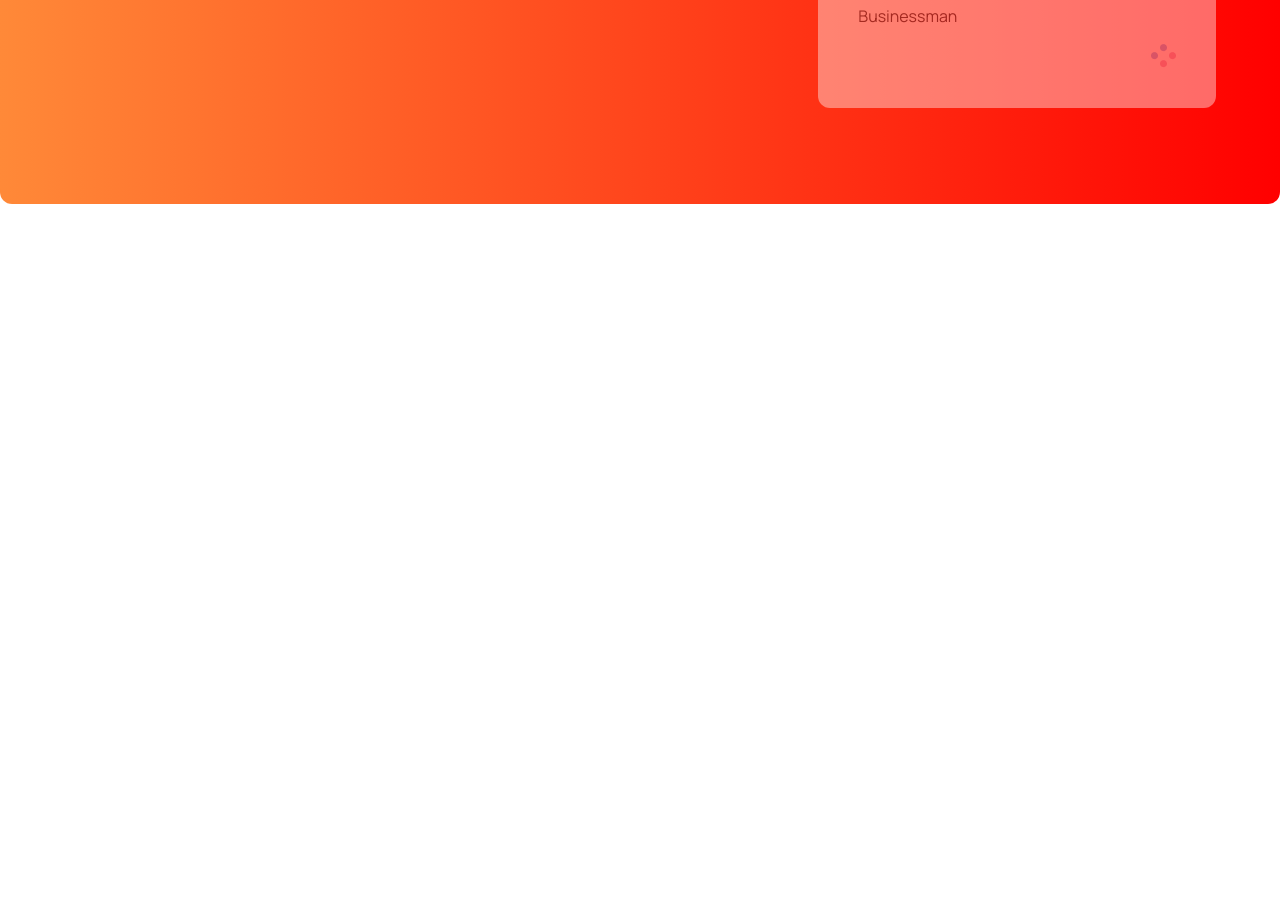
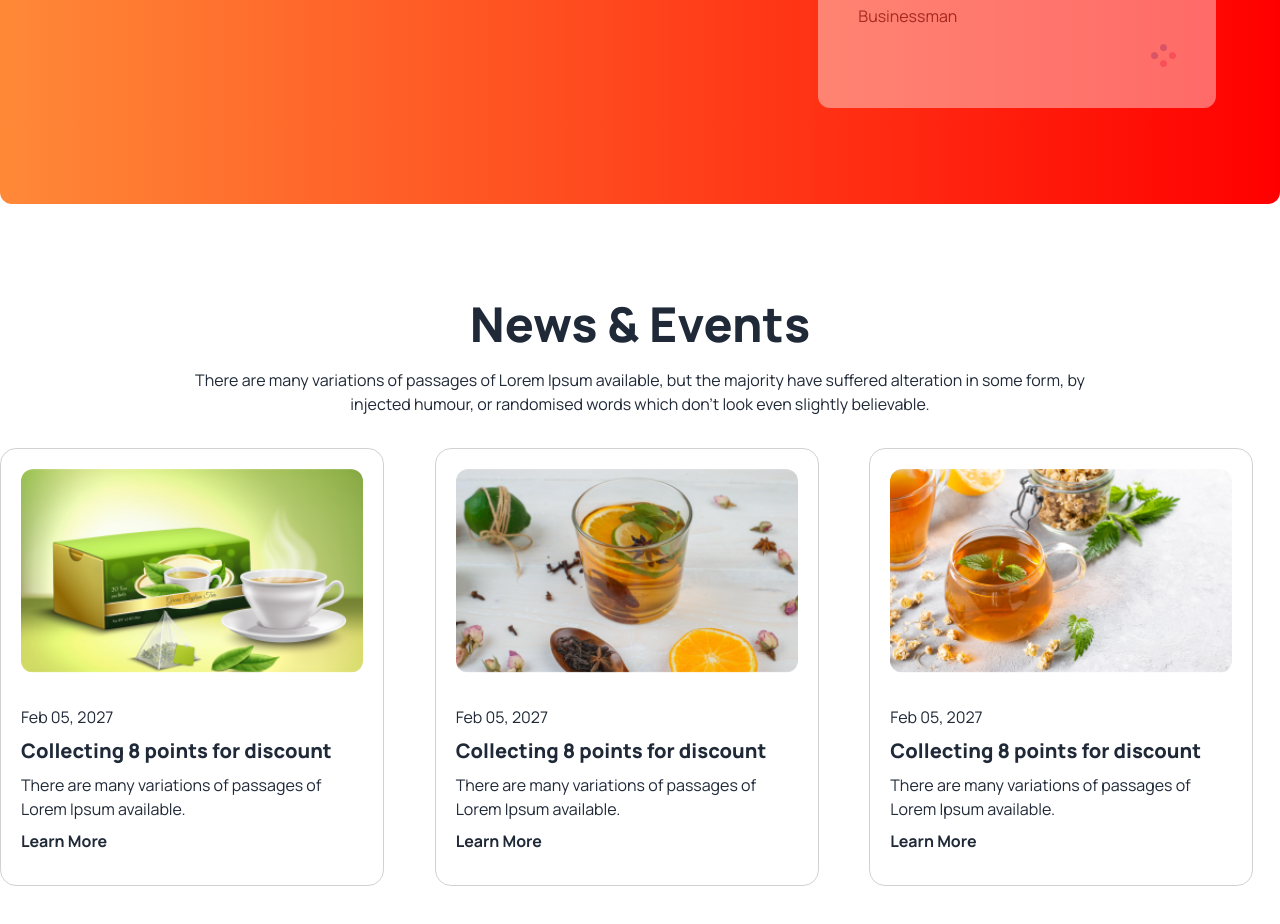
Before and after one commit to DipuHaider/PH_B8_M3_Practice_Tea_house, a plain HTML site: page index.html in a window 1280 px wide. Shown: the part 2415-3339 px from the top of the page. Before the commit the page ends 2715 px from the top, so only its background shows below. Drawn offline with nearby package versions, Linux system fonts and the light colour scheme.

Commit message:
Add News & Events Section

```diff
--- a/index.html
+++ b/index.html
@@ -185,6 +185,53 @@
             </div>
         </section>
 
+        <!-- news & Events -->
+        <section class="my-24 text-center">
+            <div>
+                <h2 class="tea-dark font-extrabold text-5xl mb-5">News & Events</h2>
+                <p class="max-w-4xl mx-auto tea-light text-base font-normal">There are many variations of passages of Lorem Ipsum available, but the majority have suffered alteration in some form, by injected humour, or randomised words which don't look even slightly believable.</p>
+            </div>
+
+            <!-- card container -->
+            <div class="grid gap-6 grid-cols-1 md:grid-cols-2 lg:grid-cols-3 mt-8 ">
+                <div class="card w-96 border-[#D2D2D2] border-[1px]">
+                    <figure class="px-5 pt-5">
+                        <img src="./images/news-1.png" alt="News" class="rounded-xl w-full" />
+                    </figure>
+                    <div class="card-body items-start text-left px-5">
+                        <p class="tea-light text-base font-normal">Feb 05, 2027</p>
+                        <h2 class="text-xl font-extrabold">Collecting 8 points for discount</h2>
+                        <p class="tea-light text-base font-normal">There are many variations of passages of Lorem Ipsum available.</p>
+                        <p class="text-base font-bold">Learn More</p>
+                    </div>
+                </div>
+
+                <div class="card w-96 border-[#D2D2D2] border-[1px]">
+                    <figure class="px-5 pt-5">
+                        <img src="./images/news-2.png" alt="News" class="rounded-xl w-full" />
+                    </figure>
+                    <div class="card-body items-start text-left px-5">
+                        <p class="tea-light text-base font-normal">Feb 05, 2027</p>
+                        <h2 class="text-xl font-extrabold">Collecting 8 points for discount</h2>
+                        <p class="tea-light text-base font-normal">There are many variations of passages of Lorem Ipsum available.</p>
+                        <p class="text-base font-bold">Learn More</p>
+                    </div>
+                </div>
+
+                <div class="card w-96 border-[#D2D2D2] border-[1px]">
+                    <figure class="px-5 pt-5">
+                        <img src="./images/news-3.png" alt="News" class="rounded-xl w-full" />
+                    </figure>
+                    <div class="card-body items-start text-left px-5">
+                        <p class="tea-light text-base font-normal">Feb 05, 2027</p>
+                        <h2 class="text-xl font-extrabold">Collecting 8 points for discount</h2>
+                        <p class="tea-light text-base font-normal">There are many variations of passages of Lorem Ipsum available.</p>
+                        <p class="text-base font-bold">Learn More</p>
+                    </div>
+                </div>
+            </div>
+        </section>
+
     </main>
 
     <footer>
```
